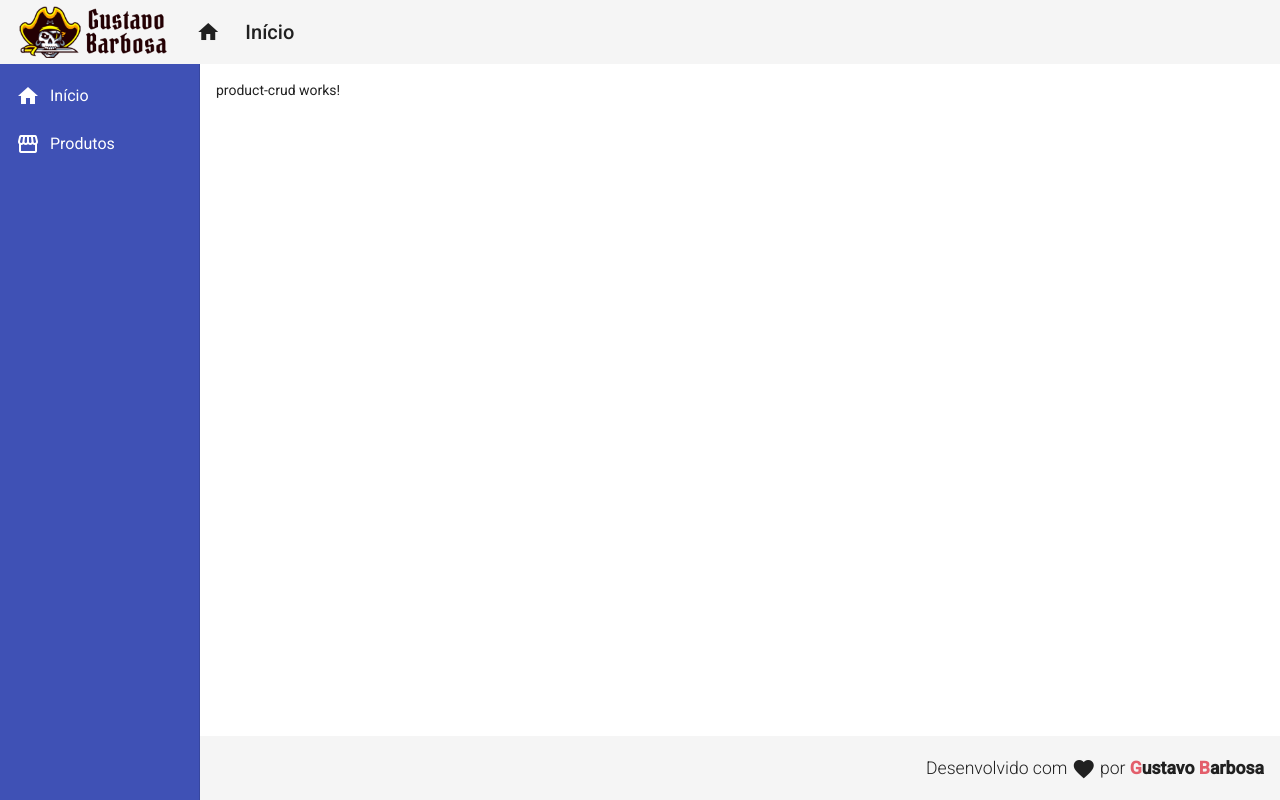
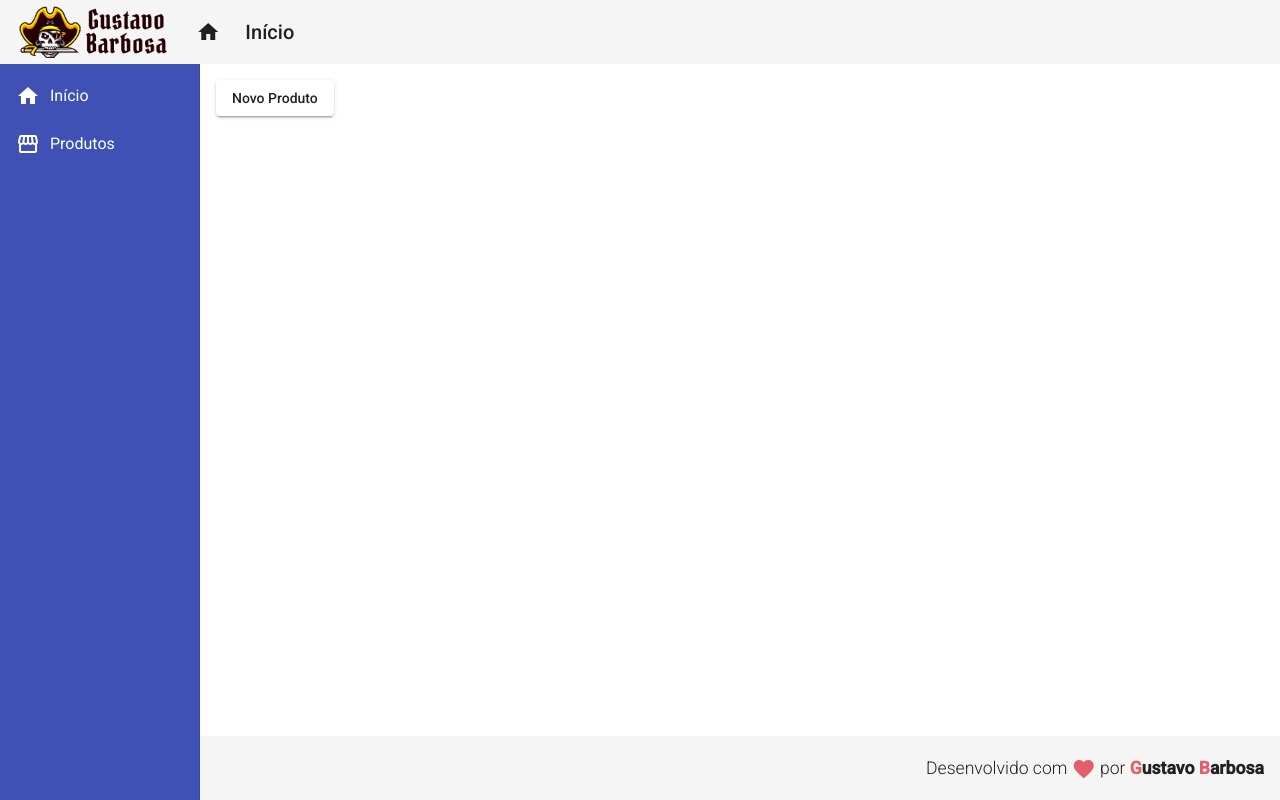
Before and after one commit to gustavocbjunior/Angular-11, an Angular app in the folder frontend/: page /products in a window 1280 px wide. Built offline with nearby package versions, Linux system fonts and the light colour scheme.

Commit message:
Criando os componentes de produto e adicionando navegação

```diff
--- a/frontend/src/app/app-routing.module.ts
+++ b/frontend/src/app/app-routing.module.ts
@@ -1,5 +1,6 @@
 import { NgModule } from '@angular/core';
 import { RouterModule, Routes } from '@angular/router';
+import { ProductCreateComponent } from './components/product/product-create/product-create.component';
 
 import { HomeComponent } from './views/home/home.component';
 import { ProductCrudComponent } from './views/product-crud/product-crud.component';
@@ -12,6 +13,10 @@
   {
     path: "products",
     component: ProductCrudComponent
+  },
+  {
+    path: "products/create",
+    component: ProductCreateComponent
   }
 ];
 
--- /dev/null
+++ b/frontend/src/app/components/product/product-create/product-create.component.html
@@ -0,0 +1 @@
+<p>product-create works!</p>
--- /dev/null
+++ b/frontend/src/app/components/product/product-create/product-create.component.ts
@@ -0,0 +1,15 @@
+import { Component, OnInit } from '@angular/core';
+
+@Component({
+  selector: 'app-product-create',
+  templateUrl: './product-create.component.html',
+  styleUrls: ['./product-create.component.css']
+})
+export class ProductCreateComponent implements OnInit {
+
+  constructor() { }
+
+  ngOnInit(): void {
+  }
+
+}
--- a/frontend/src/app/views/product-crud/product-crud.component.html
+++ b/frontend/src/app/views/product-crud/product-crud.component.html
@@ -1 +1,3 @@
-<p>product-crud works!</p>
+<button mat-raised-button (click)="navigateToProductCreate()">
+    Novo Produto
+</button>
--- a/frontend/src/app/views/product-crud/product-crud.component.ts
+++ b/frontend/src/app/views/product-crud/product-crud.component.ts
@@ -1,4 +1,5 @@
 import { Component, OnInit } from '@angular/core';
+import { Router } from '@angular/router';
 
 @Component({
   selector: 'app-product-crud',
@@ -7,9 +8,13 @@
 })
 export class ProductCrudComponent implements OnInit {
 
-  constructor() { }
+  constructor(private router: Router) { }
 
   ngOnInit(): void {
   }
 
+  navigateToProductCreate(): void {
+    this.router.navigate(['/products/create']);
+  }
+
 }
```
Also changed, not shown: frontend/src/app/app.module.ts (+11 -2 lines), frontend/src/app/components/product/product-create/product-create.component.css (added).
